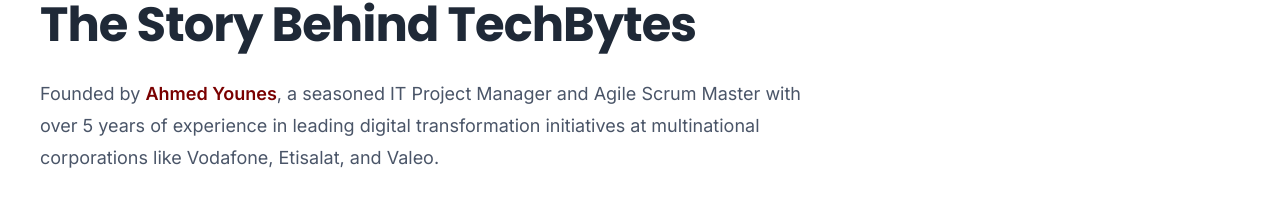
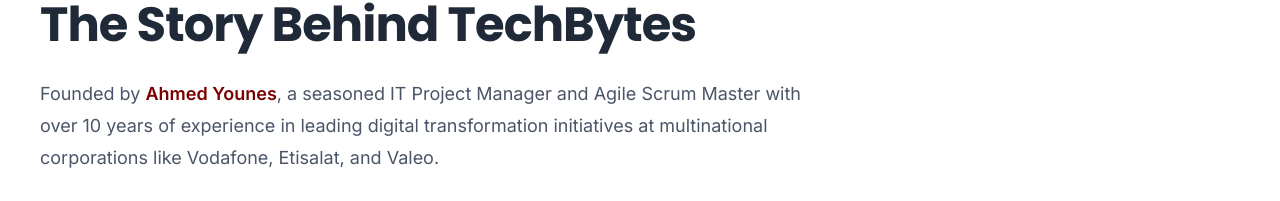
Before and after one commit to mstfa13/Younes, a React (Vite) app: page /about in a window 1280 px wide. Shown: the part 750-951 px from the top of the page. Built offline with nearby package versions, Linux system fonts and the light colour scheme.

Commit message:
Update About page: 5 years to 10 years in text and stats

```diff
--- a/src/components/AboutPage.jsx
+++ b/src/components/AboutPage.jsx
@@ -76,7 +76,7 @@ const AboutPage = () => {
     },
     {
       icon: <FaBriefcase />,
-      number: "5+",
+      number: "10+",
       label: "Years Experience"
     },
     {
@@ -131,7 +131,7 @@ const AboutPage = () => {
                 <h2 className="section-title">The Story Behind TechBytes</h2>
                 <p className="section-description">
                   Founded by <strong>Ahmed Younes</strong>, a seasoned IT Project Manager and Agile Scrum Master
-                  with over 5 years of experience in leading digital transformation initiatives at multinational
+                  with over 10 years of experience in leading digital transformation initiatives at multinational
                   corporations like Vodafone, Etisalat, and Valeo.
                 </p>
                 <p className="section-description">
```
